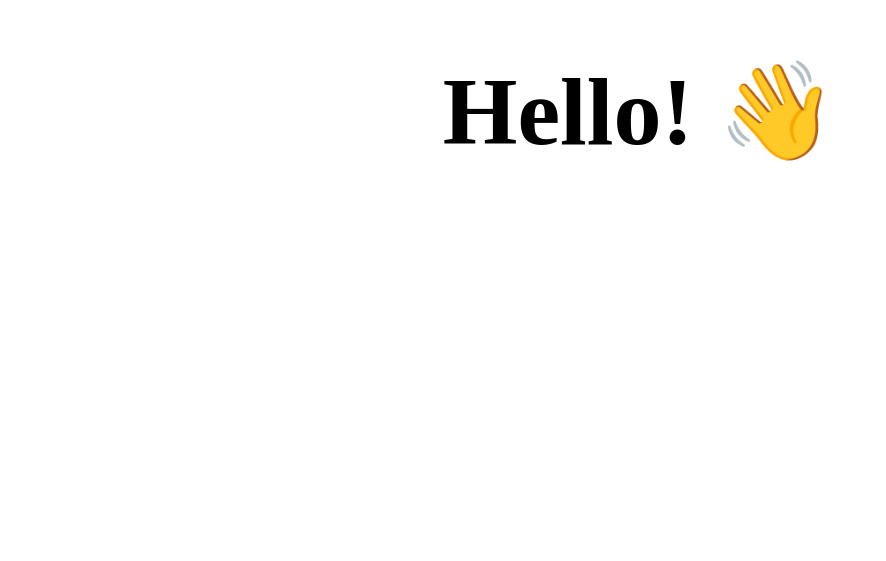
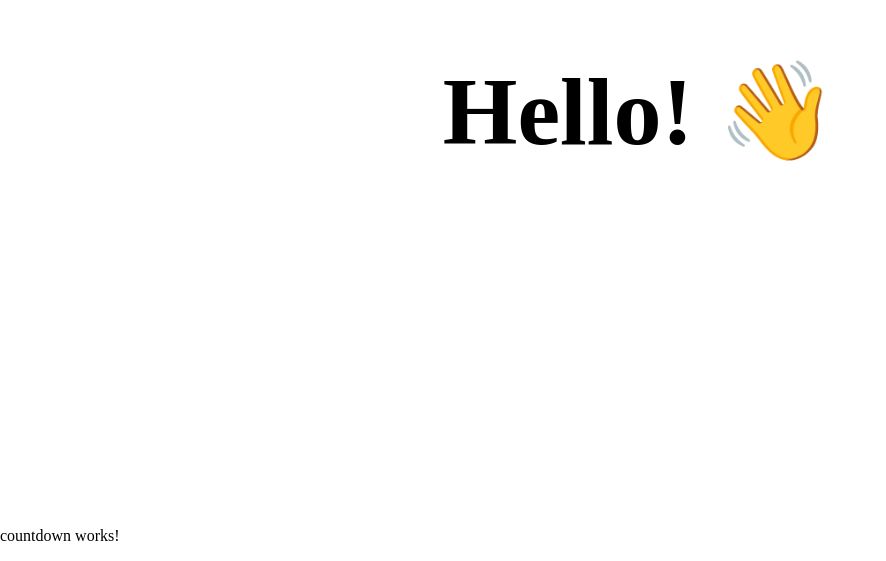
Before and after one commit to ElizPN/frontend-challenge, an Angular app: page / in a window 1280 px wide. Shown: the part 289-850 px from the top of the page, without its empty margins (0-886 px from the left). Before the commit the page ends 800 px from the top, so only its background shows below. Built offline with nearby package versions, Linux system fonts and the light colour scheme.

Commit message:
feat: render countdown component

```diff
--- a/src/app/app.component.html
+++ b/src/app/app.component.html
@@ -2,5 +2,6 @@
 <main class="main">
   <h1>Hello! 👋</h1>
 </main>
+<app-countdown></app-countdown>
 
 <router-outlet />
--- a/src/app/app.component.ts
+++ b/src/app/app.component.ts
@@ -1,10 +1,11 @@
 import { Component } from '@angular/core'
 import { RouterOutlet } from '@angular/router'
+import { CountdownComponent } from './countdown/countdown.component'
 
 @Component({
   selector: 'app-root',
   standalone: true,
-  imports: [RouterOutlet],
+  imports: [RouterOutlet, CountdownComponent],
   templateUrl: './app.component.html',
   styleUrl: './app.component.scss',
 })
```
Also changed, not shown: 1 other file (tests, documents, lock files or other folders).
